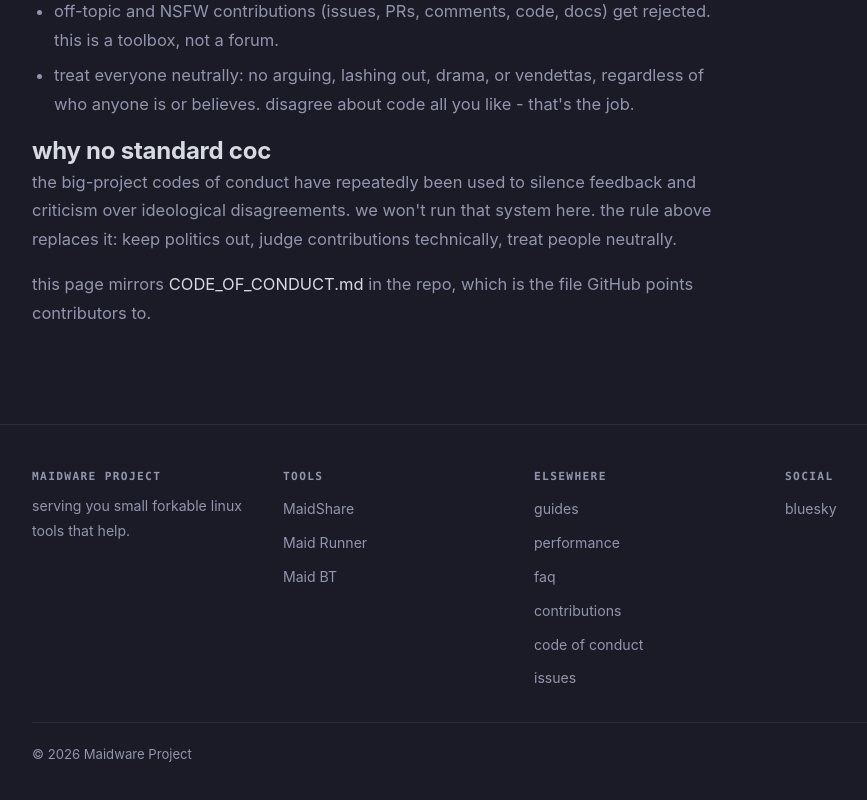
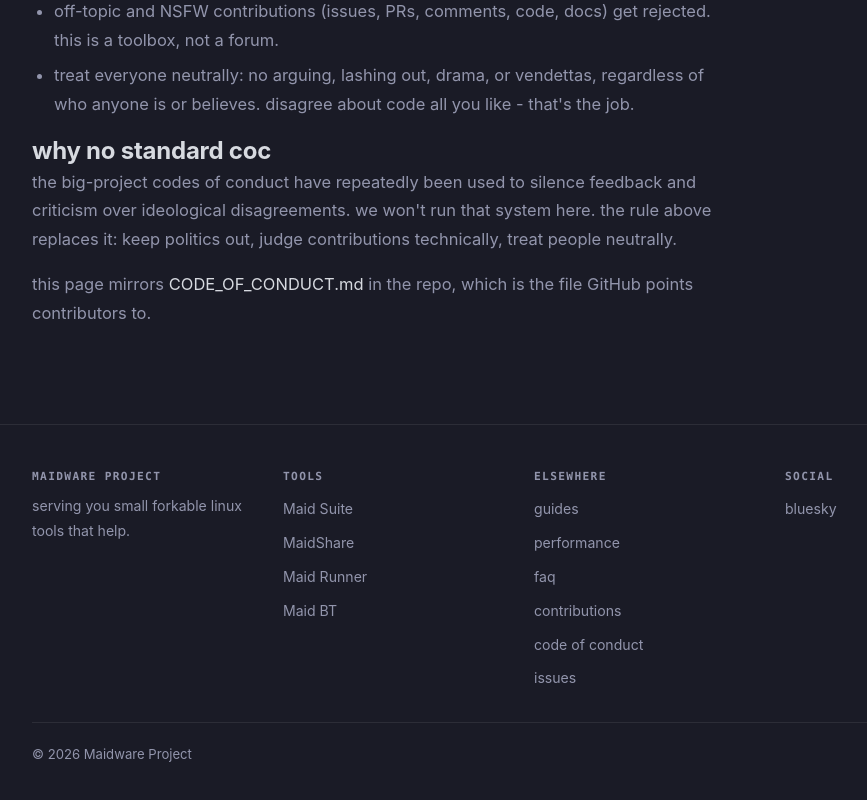
Before and after one commit to Maidware-Project/Maidware-Project.github.io, a plain HTML site: page conduct/index.html in a window 1280 px wide. Shown: the part 634-1434 px from the top of the page, without its empty margins (120-987 px from the left). Drawn offline with Linux system fonts and the light colour scheme.

Commit message:
fix: show Maid Suite in all footer tool lists

```diff
--- a/conduct/index.html
+++ b/conduct/index.html
@@ -145,6 +145,7 @@
       <div>
         <h4 data-i18n="footer.tools">tools</h4>
         <ul>
+          <li><a href="../guides/#guide-maid-suite">Maid Suite</a></li>
           <li><a href="../guides/#guide-maidshare">MaidShare</a></li>
           <li><a href="../guides/#guide-maid-runner">Maid Runner</a></li>
           <li><a href="../guides/#guide-maid-bt">Maid BT</a></li>
```
Also changed, not shown: contributions/index.html (+1 -0 lines), faq/index.html (+1 -0 lines), guides/index.html (+1 -0 lines), performance/index.html (+1 -0 lines).
